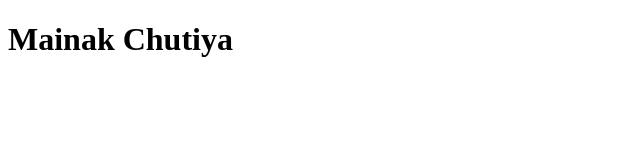
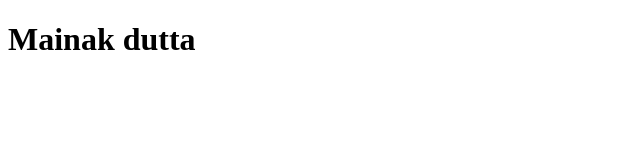
Before and after one commit to mainakweb/test, a plain HTML site: page index.html in a window 1280 px wide. Shown: the whole page, without its empty margins (0-640 px from the left). Drawn offline with Linux system fonts and the light colour scheme.

Commit message:
second commit

```diff
--- a/index.html
+++ b/index.html
@@ -7,6 +7,6 @@
     <title>Document</title>
 </head>
 <body>
-    <h1>Mainak Chutiya</h1>
+    <h1>Mainak dutta</h1>
 </body>
 </html>
```
